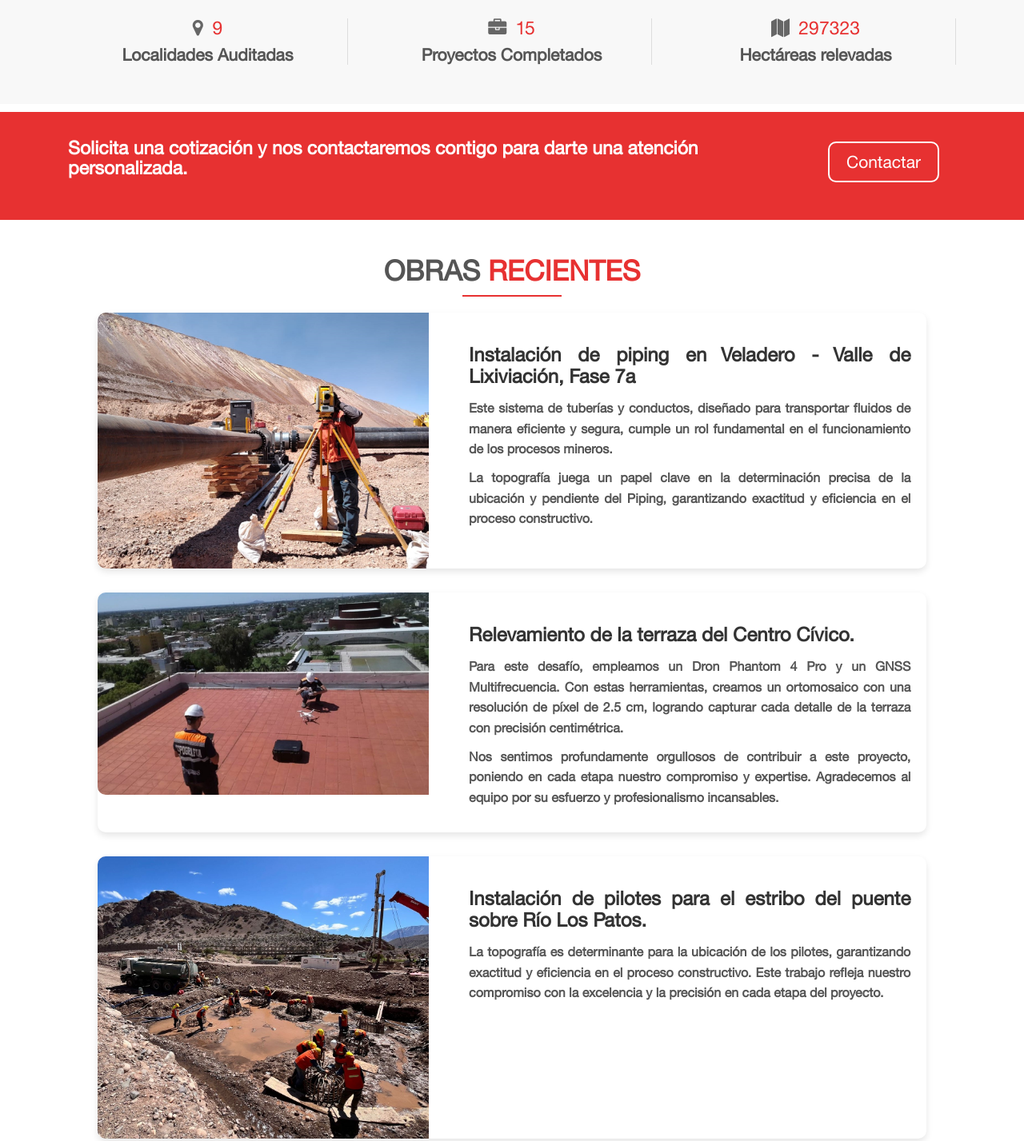
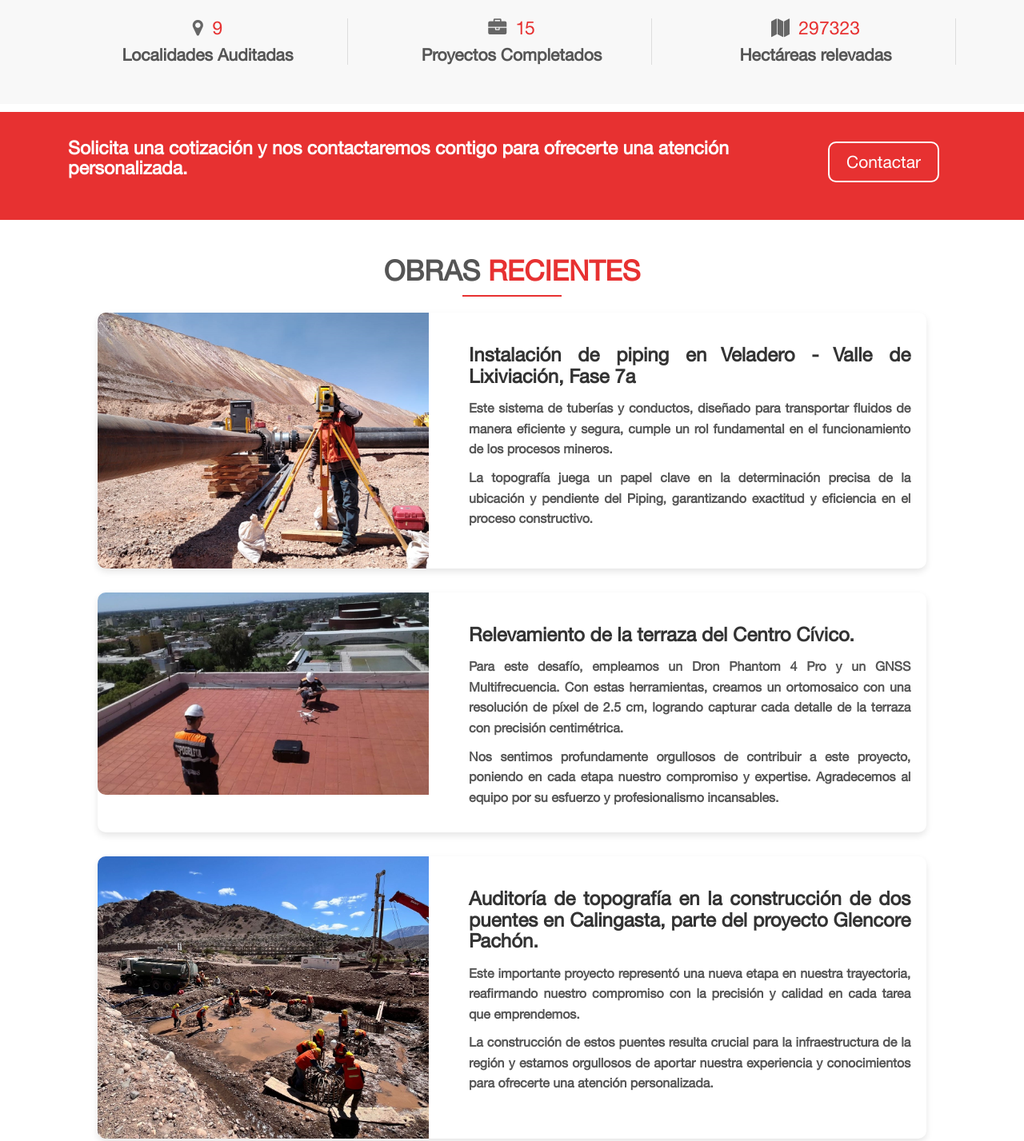
Before and after one commit to walterjalaf/donatello4, a plain HTML site: page Donatello/cosmix/index.html in a window 1280 px wide. Shown: the part 2708-4135 px from the top of the page at 80% size. Drawn offline with Linux system fonts and the light colour scheme; a script that the page names is missing.

Commit message:
Cambio en texto de banner rojo y última obra reciente

```diff
--- a/Donatello/cosmix/index.html
+++ b/Donatello/cosmix/index.html
@@ -343,7 +343,7 @@
 <div class="bg-sec">
 <div class="container">
   <div class="col-md-10 col-sm-10 col-xs-12">
-    <h3>Solicita una cotización y nos contactaremos contigo para darte una atención personalizada.</h3>
+    <h3>Solicita una cotización y nos contactaremos contigo para ofrecerte una atención personalizada.</h3>
   </div>
   <div class="button-cotizacion col-md-2 col-sm-2 col-xs-12"> <a class="btn-down" href="#contact">Contactar</a> </div>
 </div>
@@ -406,8 +406,10 @@
         </div>
         <div class="col-md-7">
           <div class="card-body">
-            <h3><strong>Instalación de pilotes para el estribo del puente sobre Río Los Patos.</h3></strong>
-            <p class="feat-sec"> La topografía es determinante para la ubicación de los pilotes, garantizando exactitud y eficiencia en el proceso constructivo. Este trabajo refleja nuestro compromiso con la excelencia y la precisión en cada etapa del proyecto. <br>
+            <h3><strong>Auditoría de topografía en la construcción de dos puentes en Calingasta, parte del proyecto Glencore Pachón.</h3></strong>
+            <p class="feat-sec">Este importante proyecto representó una nueva etapa en nuestra trayectoria, reafirmando nuestro compromiso con la precisión y calidad en cada tarea que emprendemos.
+            </p>
+            <p class="feat-sec">La construcción de estos puentes resulta crucial para la infraestructura de la región y estamos orgullosos de aportar nuestra experiencia y conocimientos para ofrecerte una atención personalizada. <br>
             </p>
 
             <br>
```
